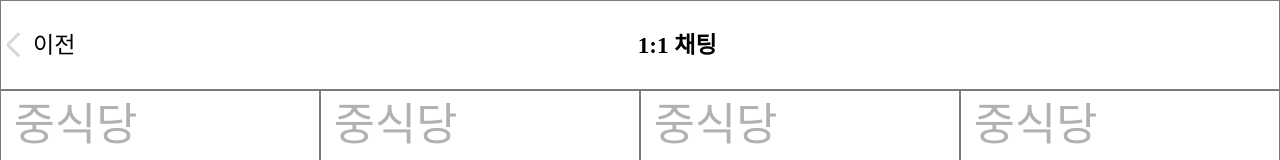
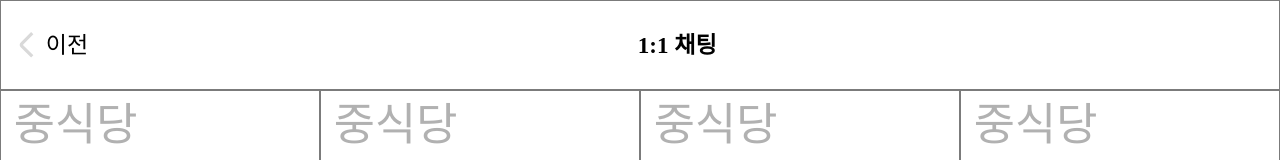
Before and after one commit to Blank-Check-Capstone/frontend, a React (Create React App) app: page /chatSelection in a window 1280 px wide. Shown: the top 160 px of the page. Built offline with nearby package versions, Linux system fonts and the light colour scheme; a web font is replaced by a local one.

Commit message:
1:1채팅 선택 타이틀 padding 추가

```diff
--- a/src/components/OrderBoard/ChatSelection.jsx
+++ b/src/components/OrderBoard/ChatSelection.jsx
@@ -3,7 +3,7 @@ import { Link } from "react-router-dom";
 const ChatSelection = ({ chatrooms }) => {
   return (
     <div className="w-full h-full">
-      <div className="w-full h-[7vw] bg-white flex border-[#7B7B7B] border">
+      <div className="w-full h-[7vw] bg-white flex border-[#7B7B7B] border px-[1vw]">
         <Link
           to="/"
           className="h-full flex text-2xl items-center justify-center gap-[0.5vw]"
```
